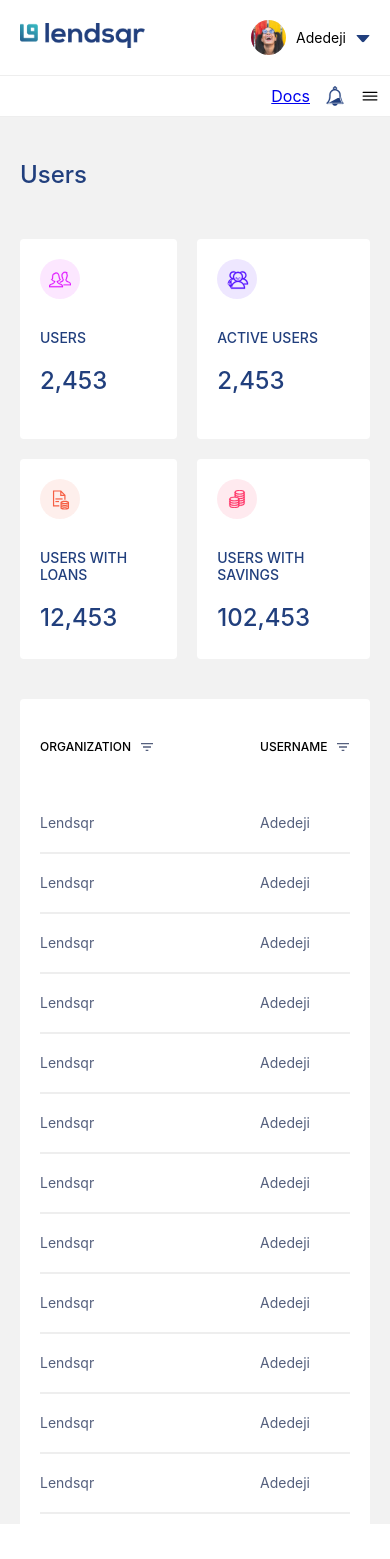
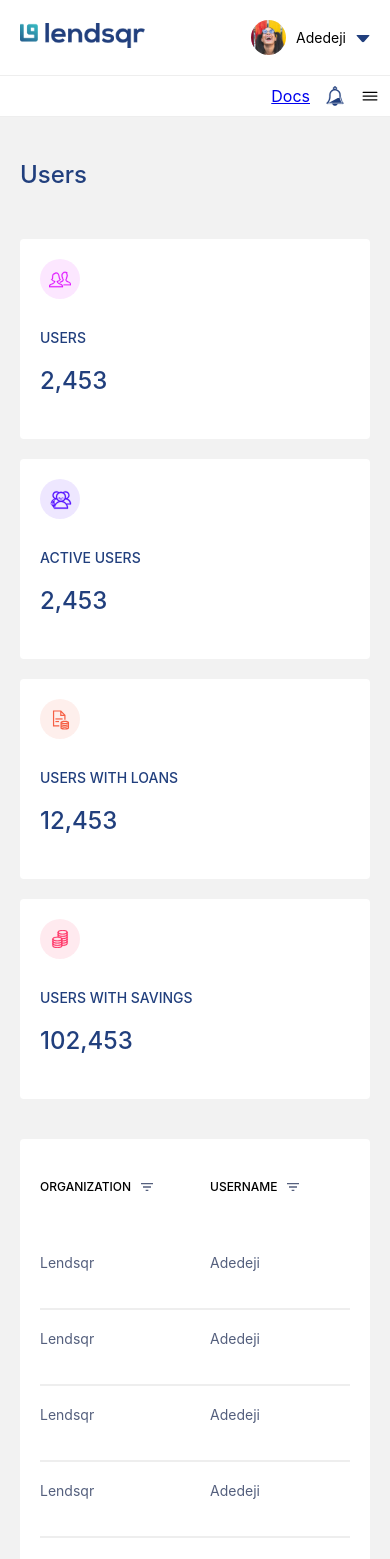
Before and after one commit to TobiLight/lendsqr-fe-test, a React (Create React App) app: page /dashboard in a window 390 px wide. Shown: the top 1559 px of the page. Built offline with nearby package versions, Linux system fonts and the light colour scheme.

Commit message:
Dashboard UI - (Users list view [Responsive])

```diff
--- a/src/Components/Dashboard/styles/dashboard.module.scss
+++ b/src/Components/Dashboard/styles/dashboard.module.scss
@@ -52,6 +52,43 @@
         }
        }
 
+       @media only screen and (max-width: 520px) {
+        .usersInfo {
+            grid-template-columns: auto;
+        }
+
+        .userlistcontainer {
+            .userlistwrapper {
+                table {
+                    thead {
+                        tr {
+                            th {
+                                max-width: 150px;
+                            }
+                        }
+                    }
+
+                    tbody {
+                        tr {
+                            td {
+                                max-width: 150px;
+                            }
+                        }
+                    }
+                }
+            }
+        }
+       }
+
+       @media only screen and (min-width:500px) and (max-width: 900px) {
+        .usersInfo {
+            grid-template-columns: auto auto;
+        }
+
+
+
+       }
+
         @media only screen and (max-width: 900px) {
             .mobile {
                 display: none;
@@ -59,7 +96,6 @@
 
             .usersInfo {
                 display: grid;
-                grid-template-columns: auto auto;
                 gap: 20px;
 
                 .users {
@@ -372,10 +408,6 @@
 
 
         }
-
-        @media only screen and (min-width: 900px) and (max-width: 1440px) {
-
-        }
     }
 
 }
@@ -541,6 +573,8 @@
                     }
                 }
             }
+
+
 
             @media only screen and (min-width: 900px) and (max-width: 1024px) {
                 .usersInfo {
```
